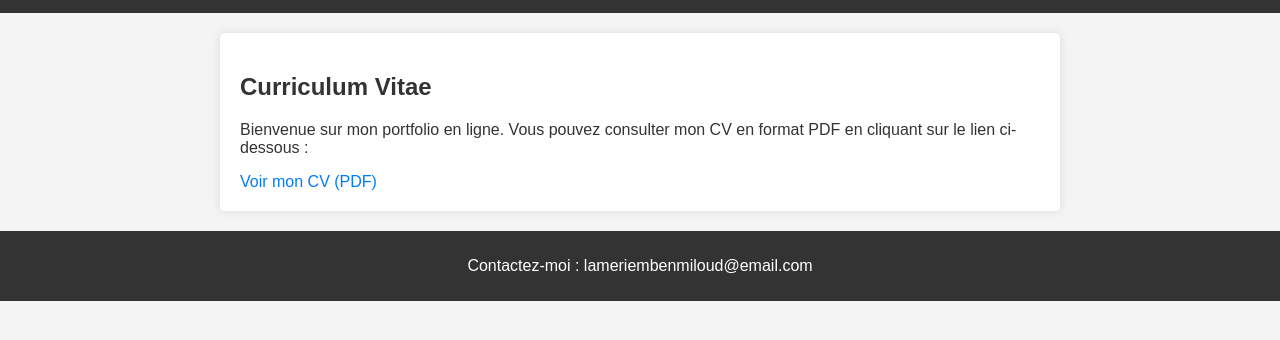
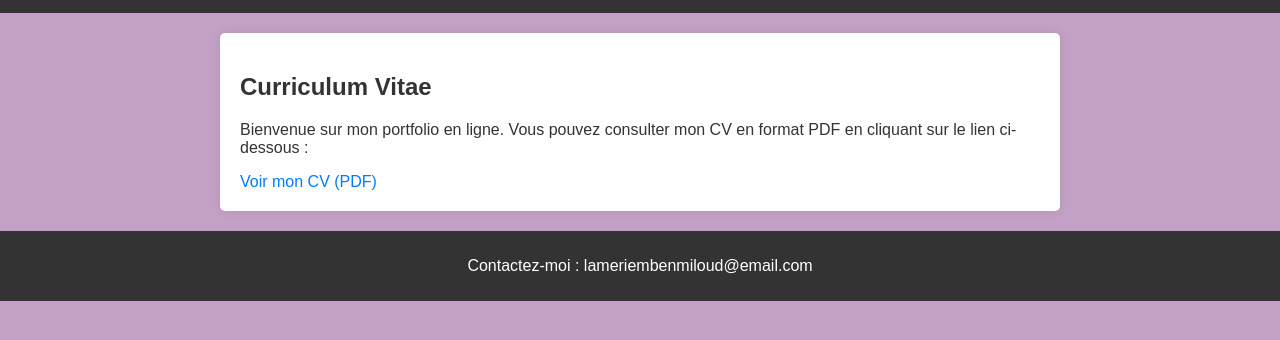
Before and after one commit to kurt-cmd/TP_cv, a plain HTML site: page index.html in a window 1280 px wide. Shown: the part 56-396 px from the top of the page. Drawn offline with Linux system fonts and the light colour scheme.

Commit message:
changer la couleur

```diff
--- a/style.css
+++ b/style.css
@@ -2,7 +2,7 @@ body {
     font-family: 'Arial', sans-serif;
     margin: 0;
     padding: 0;
-    background-color: #f4f4f4;
+    background-color: #c3a1c6;
     color: #333;
 }
 
```
